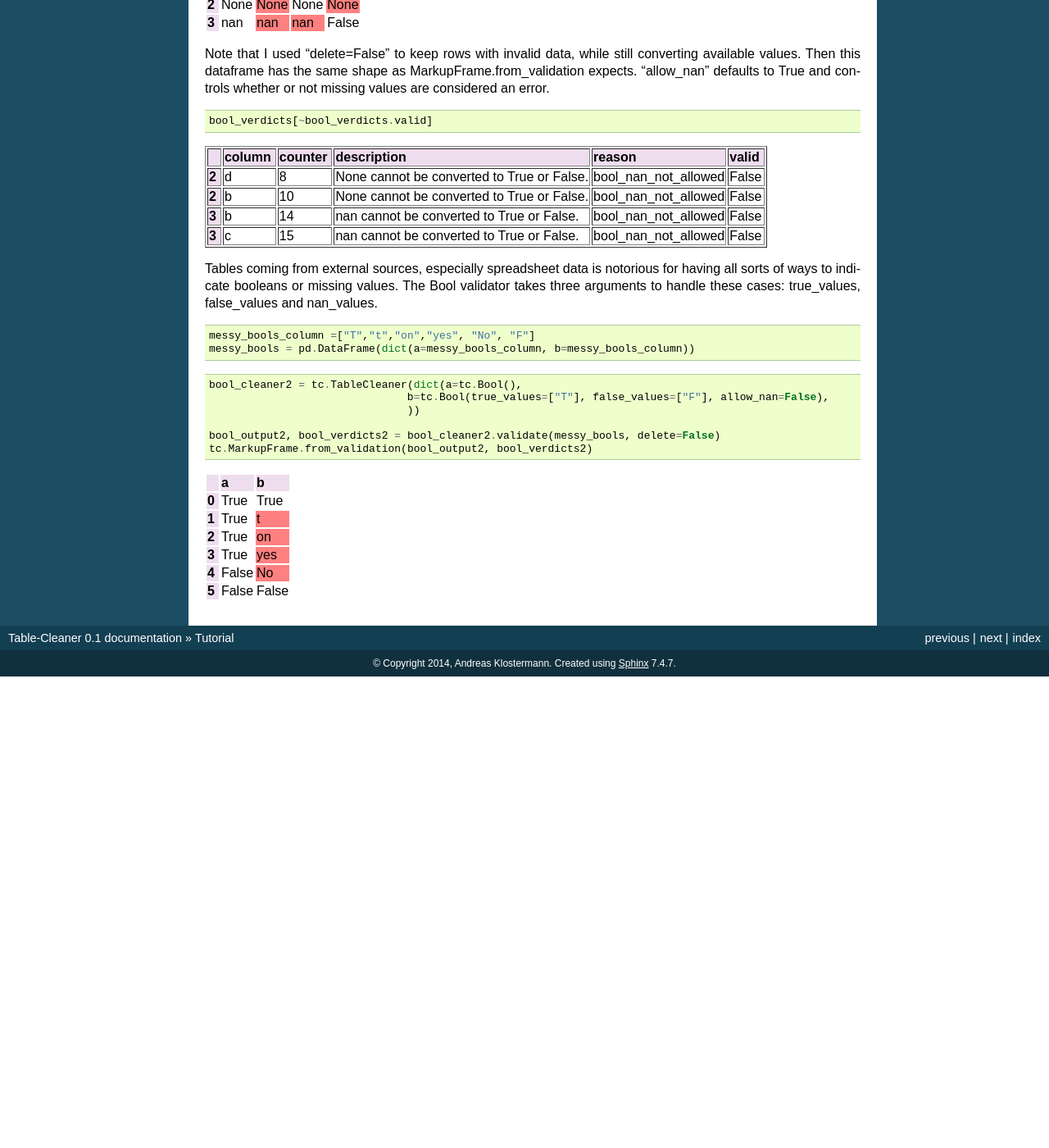
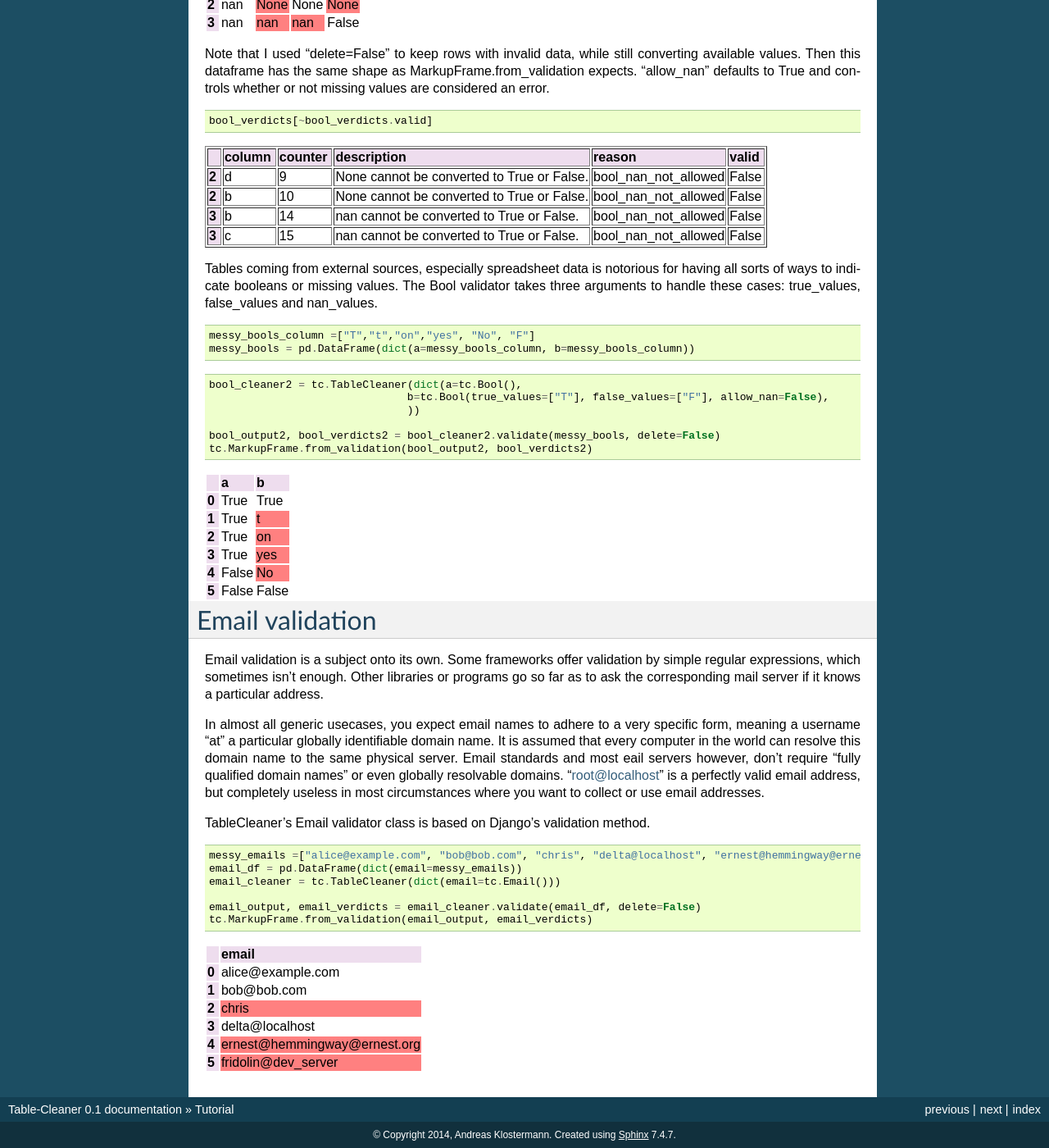
Before and after one commit to akloster/table-cleaner, a Sphinx documentation site: the page built from docs/source/Tutorial.rst, in a window 1280 px wide and 1400 px high, scrolled down 7165 px. Shown: the whole window at 82% size. Built offline with Sphinx 7.4.7, drawn with Linux system fonts in a browser that asks for light colours; before the commit the page ends 7990 px from its top, so only the background shows below that; some of the changed text lies outside the part shown.

Commit message:
Add Email validation to Tutorial

```diff
--- a/docs/source/Tutorial.rst
+++ b/docs/source/Tutorial.rst
@@ -287,7 +287,7 @@ Table Cleaner can do more: The errors themselves can be treated as data:
         </tr>
         <tr>
           <th>0</th>
-          <td>      x</td>
+          <td> active</td>
           <td>  1</td>
           <td>                               undefined verdict</td>
           <td>                 undefined</td>
@@ -295,7 +295,7 @@ Table Cleaner can do more: The errors themselves can be treated as data:
         </tr>
         <tr>
           <th>0</th>
-          <td> active</td>
+          <td>  email</td>
           <td>  2</td>
           <td>                               undefined verdict</td>
           <td>                 undefined</td>
@@ -311,7 +311,7 @@ Table Cleaner can do more: The errors themselves can be treated as data:
         </tr>
         <tr>
           <th>0</th>
-          <td>  email</td>
+          <td>      x</td>
           <td>  4</td>
           <td>                               undefined verdict</td>
           <td>                 undefined</td>
@@ -327,7 +327,7 @@ Table Cleaner can do more: The errors themselves can be treated as data:
         </tr>
         <tr>
           <th>1</th>
-          <td>      x</td>
+          <td> active</td>
           <td>  6</td>
           <td>                               undefined verdict</td>
           <td>                 undefined</td>
@@ -335,7 +335,7 @@ Table Cleaner can do more: The errors themselves can be treated as data:
         </tr>
         <tr>
           <th>1</th>
-          <td> active</td>
+          <td>  email</td>
           <td>  7</td>
           <td>                               undefined verdict</td>
           <td>                 undefined</td>
@@ -351,7 +351,7 @@ Table Cleaner can do more: The errors themselves can be treated as data:
         </tr>
         <tr>
           <th>1</th>
-          <td>  email</td>
+          <td>      x</td>
           <td>  9</td>
           <td>                               undefined verdict</td>
           <td>                 undefined</td>
@@ -367,7 +367,7 @@ Table Cleaner can do more: The errors themselves can be treated as data:
         </tr>
         <tr>
           <th>2</th>
-          <td>      x</td>
+          <td> active</td>
           <td> 11</td>
           <td>                               undefined verdict</td>
           <td>                 undefined</td>
@@ -375,11 +375,11 @@ Table Cleaner can do more: The errors themselves can be treated as data:
         </tr>
         <tr>
           <th>2</th>
-          <td> active</td>
+          <td>  email</td>
           <td> 12</td>
-          <td>                               undefined verdict</td>
-          <td>                 undefined</td>
-          <td>  True</td>
+          <td>  E-Mail addresses must contain one @ character.</td>
+          <td>          email_without_at</td>
+          <td> False</td>
         </tr>
         <tr>
           <th>2</th>
@@ -391,11 +391,11 @@ Table Cleaner can do more: The errors themselves can be treated as data:
         </tr>
         <tr>
           <th>2</th>
-          <td>  email</td>
+          <td>      x</td>
           <td> 14</td>
-          <td>  E-Mail addresses must contain one @ character.</td>
-          <td>          email_without_at</td>
-          <td> False</td>
+          <td>                               undefined verdict</td>
+          <td>                 undefined</td>
+          <td>  True</td>
         </tr>
         <tr>
           <th>3</th>
@@ -407,19 +407,19 @@ Table Cleaner can do more: The errors themselves can be treated as data:
         </tr>
         <tr>
           <th>3</th>
-          <td>      x</td>
+          <td> active</td>
           <td> 16</td>
-          <td>            'hello' cannot be converted to int32</td>
-          <td>             invalid int32</td>
-          <td> False</td>
+          <td>                               undefined verdict</td>
+          <td>                 undefined</td>
+          <td>  True</td>
         </tr>
         <tr>
           <th>3</th>
-          <td> active</td>
+          <td>  email</td>
           <td> 17</td>
-          <td>                               undefined verdict</td>
-          <td>                 undefined</td>
-          <td>  True</td>
+          <td>  E-Mail addresses must contain one @ character.</td>
+          <td>          email_without_at</td>
+          <td> False</td>
         </tr>
         <tr>
           <th>3</th>
@@ -431,10 +431,10 @@ Table Cleaner can do more: The errors themselves can be treated as data:
         </tr>
         <tr>
           <th>3</th>
-          <td>  email</td>
+          <td>      x</td>
           <td> 19</td>
-          <td>  E-Mail addresses must contain one @ character.</td>
-          <td>          email_without_at</td>
+          <td>            'hello' cannot be converted to int32</td>
+          <td>             invalid int32</td>
           <td> False</td>
         </tr>
         <tr>
@@ -447,15 +447,15 @@ Table Cleaner can do more: The errors themselves can be treated as data:
         </tr>
         <tr>
           <th>4</th>
-          <td>      x</td>
+          <td> active</td>
           <td> 21</td>
-          <td>                              -3 is lower than 0</td>
-          <td>             value too low</td>
-          <td> False</td>
+          <td>                               undefined verdict</td>
+          <td>                 undefined</td>
+          <td>  True</td>
         </tr>
         <tr>
           <th>4</th>
-          <td> active</td>
+          <td>  email</td>
           <td> 22</td>
           <td>                               undefined verdict</td>
           <td>                 undefined</td>
@@ -471,11 +471,11 @@ Table Cleaner can do more: The errors themselves can be treated as data:
         </tr>
         <tr>
           <th>4</th>
-          <td>  email</td>
+          <td>      x</td>
           <td> 24</td>
-          <td>                               undefined verdict</td>
-          <td>                 undefined</td>
-          <td>  True</td>
+          <td>                              -3 is lower than 0</td>
+          <td>             value too low</td>
+          <td> False</td>
         </tr>
         <tr>
           <th>5</th>
@@ -487,32 +487,16 @@ Table Cleaner can do more: The errors themselves can be treated as data:
         </tr>
         <tr>
           <th>5</th>
-          <td>      x</td>
+          <td> active</td>
           <td> 26</td>
-          <td>                            11 is higher than 10</td>
-          <td>            value too high</td>
-          <td> False</td>
-        </tr>
-        <tr>
-          <th>5</th>
-          <td> active</td>
-          <td> 27</td>
           <td>                               undefined verdict</td>
           <td>                 undefined</td>
           <td>  True</td>
         </tr>
         <tr>
           <th>5</th>
-          <td>      y</td>
-          <td> 28</td>
-          <td>                            11 is higher than 10</td>
-          <td>            value too high</td>
-          <td> False</td>
-        </tr>
-        <tr>
-          <th>5</th>
           <td>  email</td>
-          <td> 29</td>
+          <td> 27</td>
           <td> 'example .com' is not a valid email domain name</td>
           <td> email_domain_name_invalid</td>
           <td> False</td>
@@ -520,9 +504,25 @@ Table Cleaner can do more: The errors themselves can be treated as data:
         <tr>
           <th>5</th>
           <td>  email</td>
-          <td> 30</td>
+          <td> 28</td>
           <td>         'andy k' is not a valid email user name</td>
           <td>   email_user_name_invalid</td>
+          <td> False</td>
+        </tr>
+        <tr>
+          <th>5</th>
+          <td>      y</td>
+          <td> 29</td>
+          <td>                            11 is higher than 10</td>
+          <td>            value too high</td>
+          <td> False</td>
+        </tr>
+        <tr>
+          <th>5</th>
+          <td>      x</td>
+          <td> 30</td>
+          <td>                            11 is higher than 10</td>
+          <td>            value too high</td>
           <td> False</td>
         </tr>
       </tbody>
@@ -586,10 +586,10 @@ Let's filter the verdicts by validity:
         </tr>
         <tr>
           <th>3</th>
-          <td>     x</td>
-          <td> 16</td>
-          <td>            'hello' cannot be converted to int32</td>
-          <td>             invalid int32</td>
+          <td> email</td>
+          <td> 17</td>
+          <td>  E-Mail addresses must contain one @ character.</td>
+          <td>          email_without_at</td>
           <td> False</td>
         </tr>
         <tr>
@@ -602,18 +602,10 @@ Let's filter the verdicts by validity:
         </tr>
         <tr>
           <th>3</th>
-          <td> email</td>
+          <td>     x</td>
           <td> 19</td>
-          <td>  E-Mail addresses must contain one @ character.</td>
-          <td>          email_without_at</td>
-          <td> False</td>
-        </tr>
-        <tr>
-          <th>4</th>
-          <td>     x</td>
-          <td> 21</td>
-          <td>                              -3 is lower than 0</td>
-          <td>             value too low</td>
+          <td>            'hello' cannot be converted to int32</td>
+          <td>             invalid int32</td>
           <td> False</td>
         </tr>
         <tr>
@@ -625,25 +617,17 @@ Let's filter the verdicts by validity:
           <td> False</td>
         </tr>
         <tr>
-          <th>5</th>
+          <th>4</th>
           <td>     x</td>
-          <td> 26</td>
-          <td>                            11 is higher than 10</td>
-          <td>            value too high</td>
-          <td> False</td>
-        </tr>
-        <tr>
-          <th>5</th>
-          <td>     y</td>
-          <td> 28</td>
-          <td>                            11 is higher than 10</td>
-          <td>            value too high</td>
+          <td> 24</td>
+          <td>                              -3 is lower than 0</td>
+          <td>             value too low</td>
           <td> False</td>
         </tr>
         <tr>
           <th>5</th>
           <td> email</td>
-          <td> 29</td>
+          <td> 27</td>
           <td> 'example .com' is not a valid email domain name</td>
           <td> email_domain_name_invalid</td>
           <td> False</td>
@@ -651,9 +635,25 @@ Let's filter the verdicts by validity:
         <tr>
           <th>5</th>
           <td> email</td>
-          <td> 30</td>
+          <td> 28</td>
           <td>         'andy k' is not a valid email user name</td>
           <td>   email_user_name_invalid</td>
+          <td> False</td>
+        </tr>
+        <tr>
+          <th>5</th>
+          <td>     y</td>
+          <td> 29</td>
+          <td>                            11 is higher than 10</td>
+          <td>            value too high</td>
+          <td> False</td>
+        </tr>
+        <tr>
+          <th>5</th>
+          <td>     x</td>
+          <td> 30</td>
+          <td>                            11 is higher than 10</td>
+          <td>            value too high</td>
           <td> False</td>
         </tr>
       </tbody>
@@ -853,7 +853,7 @@ Booleans
 Boolean values are either True or False. In Pandas, and data science in
 general, things are a bit more tricky. There is a third state, which
 Pandas would refer to as a missing value. Numpy's Bool dtype does not
-support missing Values though.
+support missing values though.
 
 .. code:: python
 
@@ -1029,7 +1029,7 @@ Now create a cleaner which validates each column differently:
 .. raw:: html
 
     <div style="max-height:1000px;max-width:1500px;overflow:auto;">
-    <table class="markup-table"><thead><th></th><th>a</th><th>b</th><th>c</th><th>d</th></thead><tbody><tr><th>0</th><td>True</td><td>True</td><td>True</td><td>True</td></tr><tr><th>1</th><td>False</td><td>False</td><td>False</td><td>False</td></tr><tr><th>2</th><td>None</td><td class="tc-cell-invalid">None</td><td>None</td><td class="tc-cell-invalid">None</td></tr><tr><th>3</th><td>nan</td><td class="tc-cell-invalid">nan</td><td class="tc-cell-invalid">nan</td><td>False</td></tr></tbody></table>
+    <table class="markup-table"><thead><th></th><th>a</th><th>b</th><th>c</th><th>d</th></thead><tbody><tr><th>0</th><td>True</td><td>True</td><td>True</td><td>True</td></tr><tr><th>1</th><td>False</td><td>False</td><td>False</td><td>False</td></tr><tr><th>2</th><td>nan</td><td class="tc-cell-invalid">None</td><td>None</td><td class="tc-cell-invalid">None</td></tr><tr><th>3</th><td>nan</td><td class="tc-cell-invalid">nan</td><td class="tc-cell-invalid">nan</td><td>False</td></tr></tbody></table>
     </div>
 
 
@@ -1063,7 +1063,7 @@ True and controls whether or not missing values are considered an error.
         <tr>
           <th>2</th>
           <td> d</td>
-          <td>  8</td>
+          <td>  9</td>
           <td> None cannot be converted to True or False.</td>
           <td> bool_nan_not_allowed</td>
           <td> False</td>
@@ -1123,3 +1123,42 @@ true\_values, false\_values and nan\_values.
     <div style="max-height:1000px;max-width:1500px;overflow:auto;">
     <table class="markup-table"><thead><th></th><th>a</th><th>b</th></thead><tbody><tr><th>0</th><td>True</td><td>True</td></tr><tr><th>1</th><td>True</td><td class="tc-cell-invalid">t</td></tr><tr><th>2</th><td>True</td><td class="tc-cell-invalid">on</td></tr><tr><th>3</th><td>True</td><td class="tc-cell-invalid">yes</td></tr><tr><th>4</th><td>False</td><td class="tc-cell-invalid">No</td></tr><tr><th>5</th><td>False</td><td>False</td></tr></tbody></table>
     </div>
+
+
+
+Email validation
+================
+
+Email validation is a subject onto its own. Some frameworks offer
+validation by simple regular expressions, which sometimes isn't enough.
+Other libraries or programs go so far as to ask the corresponding mail
+server if it knows a particular address.
+
+In almost all generic usecases, you expect email names to adhere to a
+very specific form, meaning a username "at" a particular globally
+identifiable domain name. It is assumed that every computer in the world
+can resolve this domain name to the same physical server. Email
+standards and most eail servers however, don't require "fully qualified
+domain names" or even globally resolvable domains. "root@localhost" is a
+perfectly valid email address, but completely useless in most
+circumstances where you want to collect or use email addresses.
+
+TableCleaner's Email validator class is based on Django's validation
+method.
+
+.. code:: python
+
+    messy_emails =["alice@example.com", "bob@bob.com", "chris", "delta@localhost", "ernest@hemmingway@ernest.org", "fridolin@dev_server"]
+    email_df = pd.DataFrame(dict(email=messy_emails))
+    email_cleaner = tc.TableCleaner(dict(email=tc.Email()))
+
+    email_output, email_verdicts = email_cleaner.validate(email_df, delete=False)
+    tc.MarkupFrame.from_validation(email_output, email_verdicts)
+
+
+
+.. raw:: html
+
+    <div style="max-height:1000px;max-width:1500px;overflow:auto;">
+    <table class="markup-table"><thead><th></th><th>email</th></thead><tbody><tr><th>0</th><td>alice@example.com</td></tr><tr><th>1</th><td>bob@bob.com</td></tr><tr><th>2</th><td class="tc-cell-invalid">chris</td></tr><tr><th>3</th><td>delta@localhost</td></tr><tr><th>4</th><td class="tc-cell-invalid tc-cell-invalid">ernest@hemmingway@ernest.org</td></tr><tr><th>5</th><td class="tc-cell-invalid">fridolin@dev_server</td></tr></tbody></table>
+    </div>
```
Also changed, not shown: other parts of docs/source/Tutorial.rst (+1 -1 lines), docs/source/Tutorial.ipynb.
